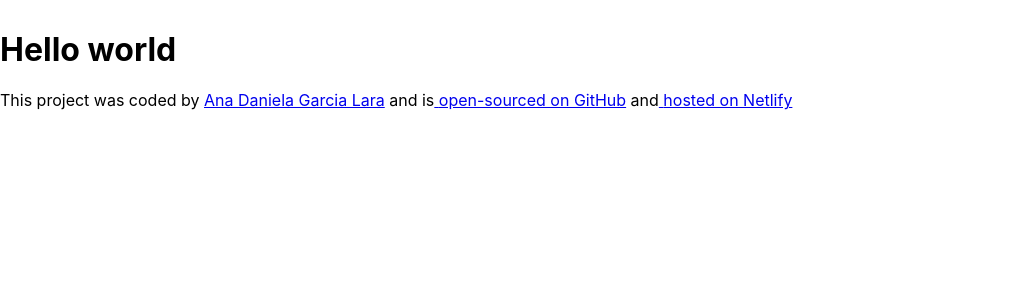
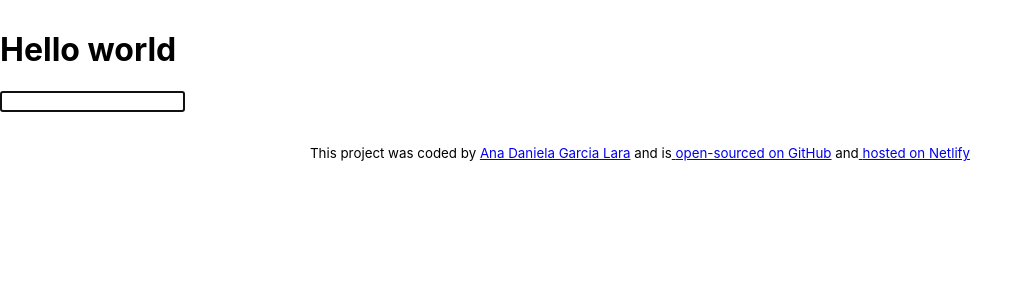
Before and after one commit to AnaDany98/dictionary-project, a React (Create React App) app: page / in a window 1280 px wide. Shown: the top 300 px of the page, without its empty margins (0-1033 px from the left). Built offline with nearby package versions, Linux system fonts and the light colour scheme.

Commit message:
Added the search engine

```diff
--- a/src/App.css
+++ b/src/App.css
@@ -1,3 +1,8 @@
 .App-header{
   margin: 30px 0;
 }
+
+.App-footer{
+  text-align: center;
+  margin: 30px 0;
+}
--- a/src/App.js
+++ b/src/App.js
@@ -1,4 +1,5 @@
 import './App.css';
+import Dictionary from './Dictionary'
 
 export default function App() {
   return (
@@ -7,7 +8,11 @@
         <header className="App-header"></header>
         <h1>Hello world</h1>
       </div>
-      <footer>
+      <main>
+        <Dictionary />
+      </main>
+      <footer className="App-footer">
+        <small>
           This project was coded by{" "}
           <a
             href="https://www.linkedin.com/in/ana-daniela-garc%C3%ADa-lara-001336216/"
@@ -34,6 +39,7 @@
             {" "}
             hosted on Netlify
           </a>
+        </small>
       </footer>
     </div>
   );
--- /dev/null
+++ b/src/Dictionary.js
@@ -0,0 +1,22 @@
+import React, {useState} from "react";
+import './Dictionary.css'
+
+export default function Dictionary(){
+    let [keyword, setKeyword] = useState("");
+    function search(event){
+        event.preventDefault();
+        alert(`Searching for ${keyword}...`);
+    }
+
+    function handleKeywordChange(event){
+        setKeyword(event.target.value);
+    }
+
+    return(
+    <div className="Dictionary">
+        <form onSubmit={search}>
+            <input type="seach" onChange={handleKeywordChange} autoFocus={true}/>
+        </form>
+    </div>
+ );
+}
```
Also changed, not shown: src/Dictionary.css (added). Lines whose indentation alone changed are shown as unchanged.
